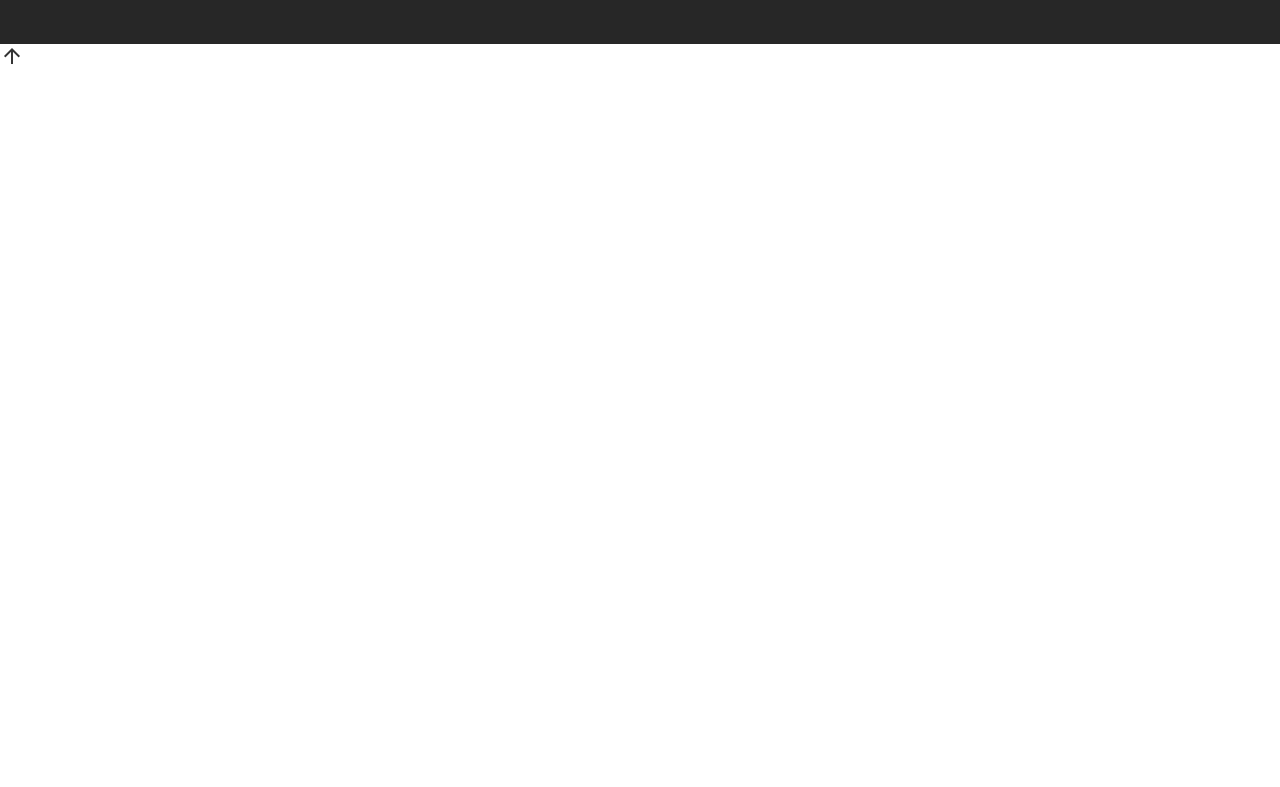
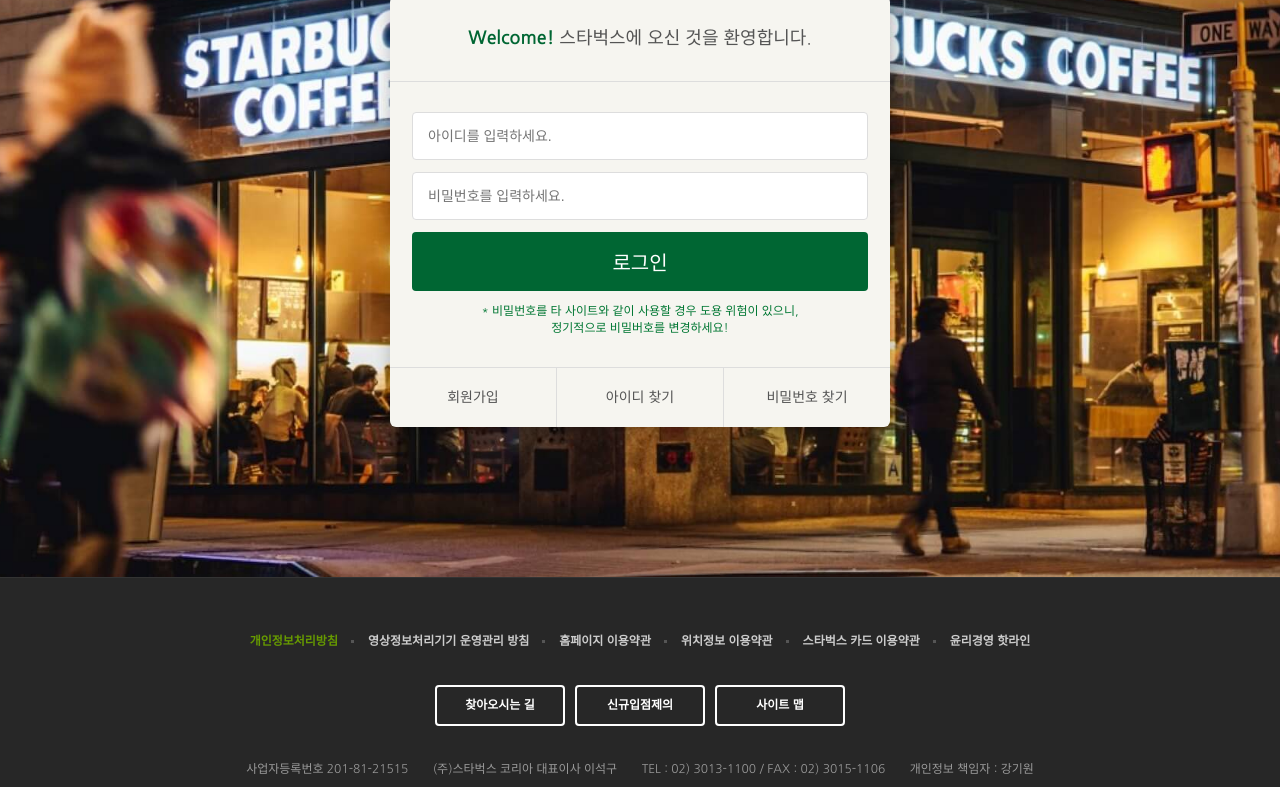
Before and after one commit to bombic3/starbucks, a plain HTML site: page signin/index.html in a window 1280 px wide. Shown: the part 290-1077 px from the top of the page. Before the commit the page ends 800 px from the top, so only its background shows below. Drawn offline with nearby package versions, Linux system fonts and the light colour scheme.

Commit message:
로그인 페이지 완성

```diff
--- a/css/common.css
+++ b/css/common.css
@@ -98,6 +98,7 @@
 .show .back-to-position.delay-3 {
   transition-delay: .9s;
 }
+
 
 
 /* HEADER */
--- /dev/null
+++ b/css/signin.css
@@ -0,0 +1,78 @@
+.signin {
+  margin-top: 120px;
+  padding: 100px 0 150px;
+  background-image: url(../images/signin_bg.jpg);
+  background-repeat: no-repeat;
+  background-position: center;
+  background-attachment: fixed;
+  background-size: cover;
+}
+.signin h1 {
+  color: #fff;
+  font-size: 30px;
+  font-weight: 700;
+  text-align: center;
+  margin-bottom: 24px;
+}
+.signin__card {
+  width: 500px;
+  margin: 0 auto;
+  border-radius: 6px;
+  background-color: #f6f5f0;
+  box-shadow: 2px 2px 20px rgba(0,0,0,.3);
+  color: #555;
+}
+.signin__card h2 {
+  padding: 30px;
+  font-size: 18px;
+  text-align: center;
+  border-bottom: 1px solid #ddd;
+}
+.signin__card h2 strong {
+  font-weight: 700;
+  color: #063;
+}
+.signin__card form {
+  padding: 30px 22px;
+}
+.signin__card form input {
+  width: 100%;
+  margin-bottom: 12px;
+  padding: 15px;
+  border: 1px solid #ddd;
+  border-radius: 4px;
+  outline: none;
+  box-sizing: border-box;
+  font-size: 14px;
+}
+.signin__card form [type="submit"] {
+  background-color: #063;
+  border: none;
+  color: #fff;
+  font-size: 20px;
+  cursor: pointer;
+}
+.signin__card form p {
+  font-size: 12px;
+  color: #073;
+  text-align: center;
+}
+.signin__card .actions {
+  display: flex;
+  border-top: 1px solid #ddd;
+}
+.signin__card .actions a {
+  flex-grow: 1;
+  flex-basis: 0;
+  text-align: center;
+  padding: 20px;
+  color: #555;
+  font-size: 14px;
+  border-right: 1px solid #ddd;
+}
+.signin__card .actions a:last-child {
+  border-right: none;
+}
+.signin__card .actions a:hover {
+  text-decoration: underline;
+}
--- a/signin/index.html
+++ b/signin/index.html
@@ -26,6 +26,7 @@
   <link href="https://fonts.googleapis.com/css2?family=Nanum+Gothic:wght@400;700&display=swap" rel="stylesheet">
   <link rel="stylesheet" href="https://fonts.googleapis.com/icon?family=Material+Icons">
   <link rel="stylesheet" href="../css/common.css" />
+  <link rel="stylesheet" href="../css/signin.css" />
 
 
   <script defer src="../js/common.js"></script>
@@ -376,11 +377,28 @@
   </header> <!-- // HEADER -->
 
 
-  <section class="login">
-
+  <section class="signin">
+    <h1>로그인</h1>
+    <div class="signin__card">
+      <h2>
+        <strong>Welcome!</strong> 스타벅스에 오신 것을 환영합니다.
+      </h2>
+      <form> <!--  action="" 도 써줘야 하지만 여기서는 생략 원래는 필수 -->
+        <input type="text" placeholder="아이디를 입력하세요." />
+        <input type="password" placeholder="비밀번호를 입력하세요." />
+        <input type="submit" value="로그인" />
+        <p>
+          * 비밀번호를 타 사이트와 같이 사용할 경우 도용 위험이 있으니,<br />
+          정기적으로 비밀버호를 변경하세요!
+        </p>
+      </form>
+      <div class="actions">
+        <a href="javascript:void(0)">회원가입</a>
+        <a href="javascript:void(0)">아이디 찾기</a>
+        <a href="javascript:void(0)">비밀번호 찾기</a>
+      </div>
+    </div>
   </section>
-
-
 
 
   <!-- FOOTER -->
```
